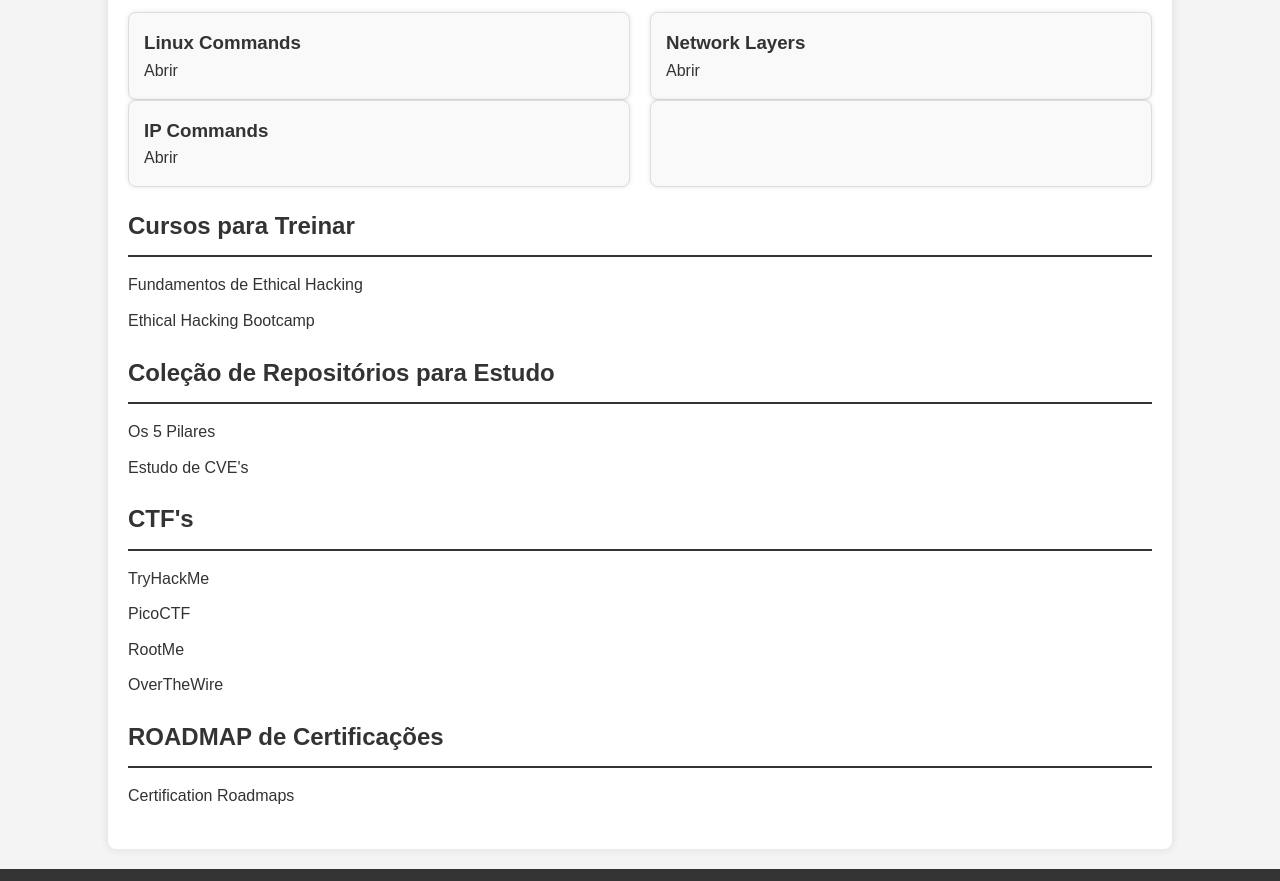
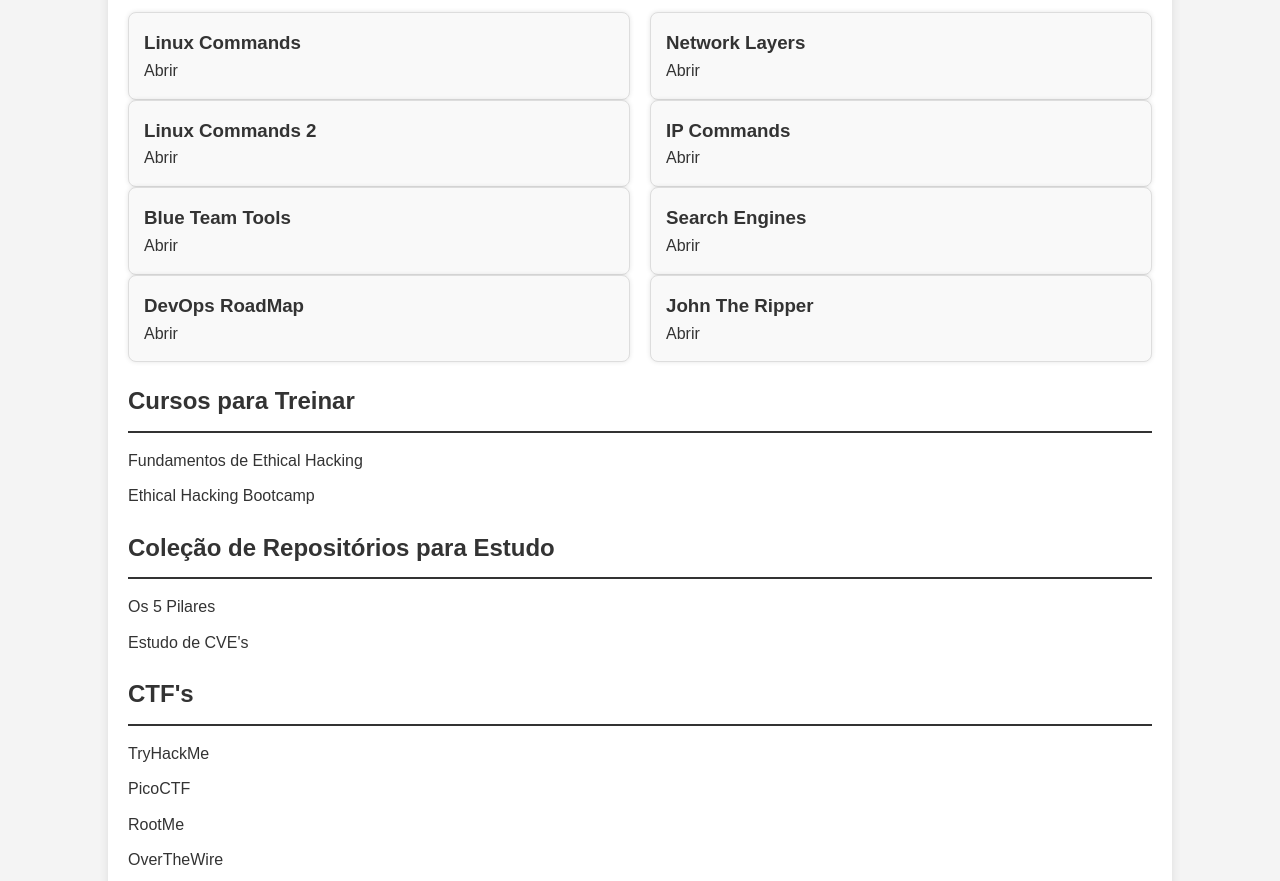
Before and after one commit to brunnosaid/Ash3rSec, a website: page src/index.html in a window 1280 px wide. Shown: the part 1286-2167 px from the top of the page. Drawn offline with Linux system fonts and the light colour scheme.

Commit message:
Update index.html

```diff
--- a/src/index.html
+++ b/src/index.html
@@ -27,6 +27,7 @@
                         <img src="img/ubuntu.png" alt="Ubuntu">
                     </div>
                 </div>
+
                 <div class="tool">
                     <h3>Hades C2</h3>
                     <p><a href="https://github.com/Lavender-exe/Hades-C2" target="_blank">Download</a></p>
@@ -53,6 +54,7 @@
                         <img src="img/debian.png" alt="Debian">
                     </div>
                 </div>
+
                 <div class="tool">
                     <h3>Xerosploit</h3>
                     <p><a href="https://github.com/LionSec/xerosploit" target="_blank">Download</a></p>
@@ -79,6 +81,7 @@
                         <img src="img/ubuntu.png" alt="Ubuntu">
                     </div>
                 </div>
+
                 <div class="tool">
                     <h3>Slowloris Python</h3>
                     <p><a href="https://github.com/gkbrk/slowloris" target="_blank">Download</a></p>
@@ -134,19 +137,47 @@
                     <h3>Linux Commands</h3>
                     <p><a href="img/linux1.jpg" target="_blank">Abrir</a></p>
                 </div>
+
                 <div class="tool">
                     <h3>Network Layers</h3>
                     <p><a href="img/layers.gif" target="_blank">Abrir</a></p>
                 </div>
 
             </div>
+
             <div class="tool-container">
+                <div class="tool">
+                    <h3>Linux Commands 2</h3>
+                    <p><a href="img/linux2" target="_blank">Abrir</a></p>
+                </div>
+
                 <div class="tool">
                     <h3>IP Commands</h3>
                     <p><a href="img/ip-man.jpg" target="_blank">Abrir</a></p>
                 </div>
+            </div>
+
+            <div class="tool-container">
                 <div class="tool">
-                    <h3></h3>
+                    <h3>Blue Team Tools</h3>
+                    <p><a href="img/Blue-Linux-Tools.jpg" target="_blank">Abrir</a></p>
+                </div>
+
+                <div class="tool">
+                    <h3>Search Engines</h3>
+                    <p><a href="img/search-engines.jpg" target="_blank">Abrir</a></p>
+                </div>
+            </div>
+
+            <div class="tool-container">
+                <div class="tool">
+                    <h3>DevOps RoadMap</h3>
+                    <p><a href="img/DevOps Roadmap HD.png" target="_blank">Abrir</a></p>
+                </div>
+
+                <div class="tool">
+                    <h3>John The Ripper</h3>
+                    <p><a href="img/John.png" target="_blank">Abrir</a></p>
                 </div>
             </div>
         </section>
```
